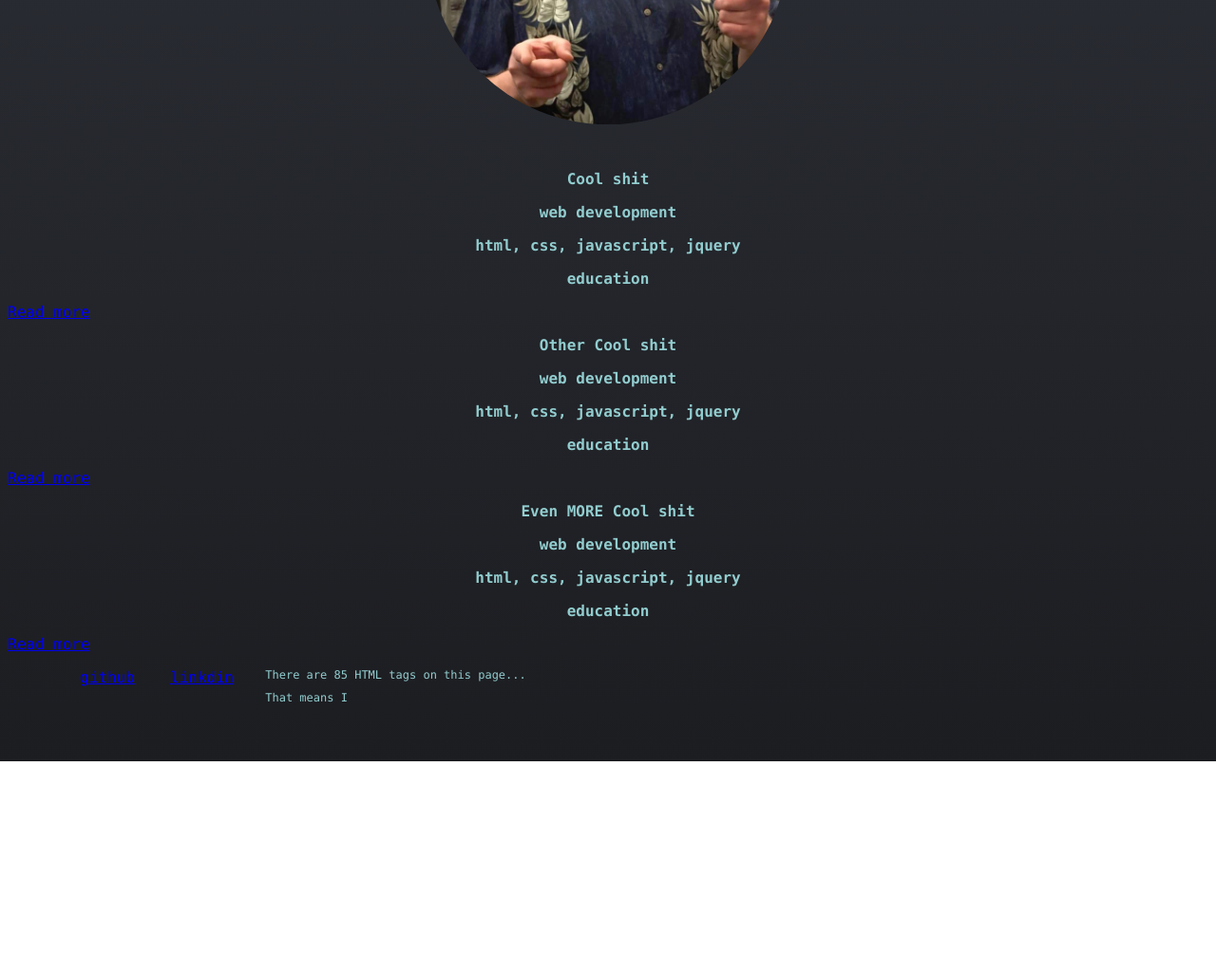
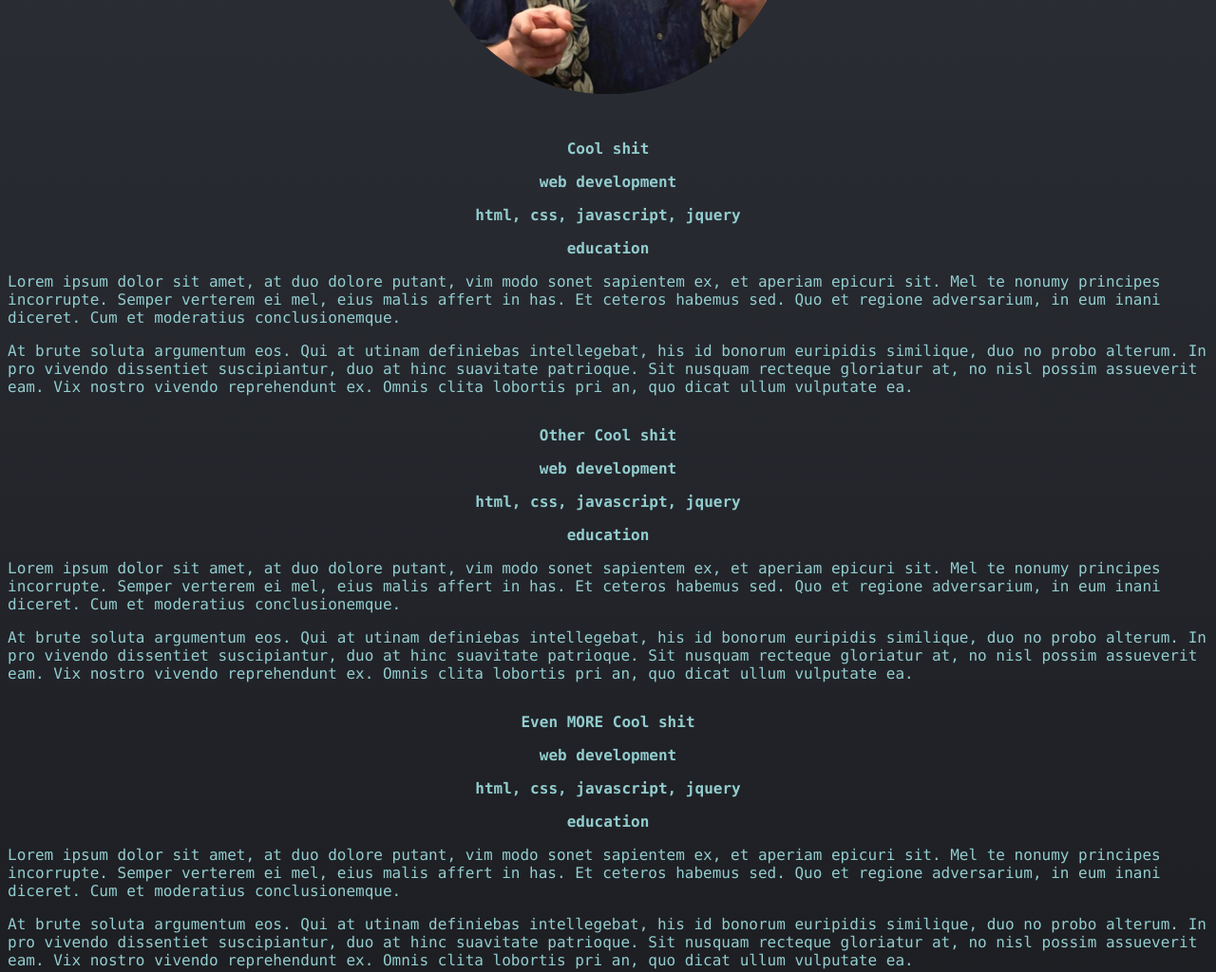
Before and after one commit to damoores/Portfolio, a plain HTML site: page index.html in a window 1280 px wide. Shown: the part 640-1664 px from the top of the page at 95% size. Before the commit the page ends 1442 px from the top, so only its background shows below. Drawn offline with Linux system fonts and the light colour scheme.

Commit message:
mess with css, not accomplish much

```diff
--- a/index.html
+++ b/index.html
@@ -19,8 +19,7 @@
           <h2 class="client">{{client}}</h2>
         </div>
       </header>
-      <section class="project-body">{{{body}}}</section>
-      <a href="#" class="read-on">Read more</a>
+      <section class="description">{{{description}}}</section>
     </article>
   </script>
 </head>
--- a/scripts/projectView.js
+++ b/scripts/projectView.js
@@ -8,34 +8,34 @@ projectView.handleMainNav = function() {
   $('.site-header .tab:first').click();
 };
 
-projectView.setTeasers = function() {
-  $('.project-body *:nth-of-type(n+2)').hide();
+// projectView.setTeasers = function() {
+//   $('.project-body *:nth-of-type(n+2)').hide();
+//
+//   $('#projects').on('click', 'a.read-on', function(e) {
+//     e.preventDefault();
+//     $(this).parent().find('*').fadeIn();
+//     $(this).hide();
+//   });
+// };
 
-  $('#projects').on('click', 'a.read-on', function(e) {
-    e.preventDefault();
-    $(this).parent().find('*').fadeIn();
-    $(this).hide();
-  });
-};
-
-projectView.setFunFact = function() {
-  var elements = document.getElementsByTagName('*');
-  var countElements = function() {
-    var splitResult = [].reduce.call(elements, function (a,b) {
-      var results = a += b;
-      return (results);
-    }, [] );
-    $('#fun-fact').append('<p class="typing">There are ' + elements.length + ' HTML tags on this page...</p><p>That means I typed ' + splitResult.length + ' characters...  </p><p>If I got them all right the first time...</p><p>Which I did...     not.<span class="cursor">|</span></p>');
-    return console.log(splitResult.length);
-  };
-  countElements();
-};
+// projectView.setFunFact = function() {
+//   var elements = document.getElementsByTagName('*');
+//   var countElements = function() {
+//     var splitResult = [].reduce.call(elements, function (a,b) {
+//       var results = a += b;
+//       return (results);
+//     }, [] );
+//     $('#fun-fact').append('<p class="typing">There are ' + elements.length + ' HTML tags on this page...</p><p>That means I typed ' + splitResult.length + ' characters...  </p><p>If I got them all right the first time...</p><p>Which I did...     not.<span class="cursor">|</span></p>');
+//     return console.log(splitResult.length);
+//   };
+//   countElements();
+// };
 
 projectView.initIndexPage = function() {
   Project.all.forEach(function(a){
     $('#projects').append(a.toHtml($('#article-template')));
   });
   projectView.handleMainNav();
-  projectView.setTeasers();
+  // projectView.setTeasers();
   projectView.setFunFact();
 };
--- a/styles/base.css
+++ b/styles/base.css
@@ -44,8 +44,8 @@ hr {
   EEEFF7 very light slate teal
 
   */
-
-p {
+/*
+.typing {
   color: #92CDCF;
   font-size: 12px;
   margin: 10px 0 0 10px;
@@ -55,13 +55,13 @@ p {
   animation: type 4s steps(60, end);
 }
 
-p:nth-child(2){
+.typing:nth-child(2){
   animation: type2 8s steps(60, end);
 }
-p:nth-child(3){
+.typing:nth-child(3){
   animation: type3 14s steps(60, end);
 }
-p:nth-child(4){
+.typing:nth-child(4){
   animation: type3 20s steps(60, end);
 }
 
@@ -70,7 +70,7 @@ p:nth-child(4){
   text-decoration: none;
 }*/
 
-.cursor{
+/*.cursor{
   animation: blink 1s infinite;
 }
 
@@ -96,7 +96,7 @@ p:nth-child(4){
 
 ::selection{
   background: #1C1D21;
-}
+}*/
 
 /*
 
--- a/styles/module.css
+++ b/styles/module.css
@@ -1,9 +1,18 @@
 .social-icons li {
+  background-color: #31353D;
+  font-family: "Lucida Console", Monaco, monospace;
+  color: #92CDCF;
   display: block;
   float: left;
   margin-right: 5px;
   margin-bottom: 5%;
 }
+
+ li a {
+   font-family: "Lucida Console", Monaco, monospace;
+   color: #92CDCF;
+   text-decoration: none;
+ }
 
 .site-navbar li a {
   display: inline-block;
@@ -13,7 +22,7 @@
   border-radius: 15%;
 }
 
-.site-navbar {
+.site-navbar ul {
   margin:0;
   padding:0;
   display: inline-block;
```
